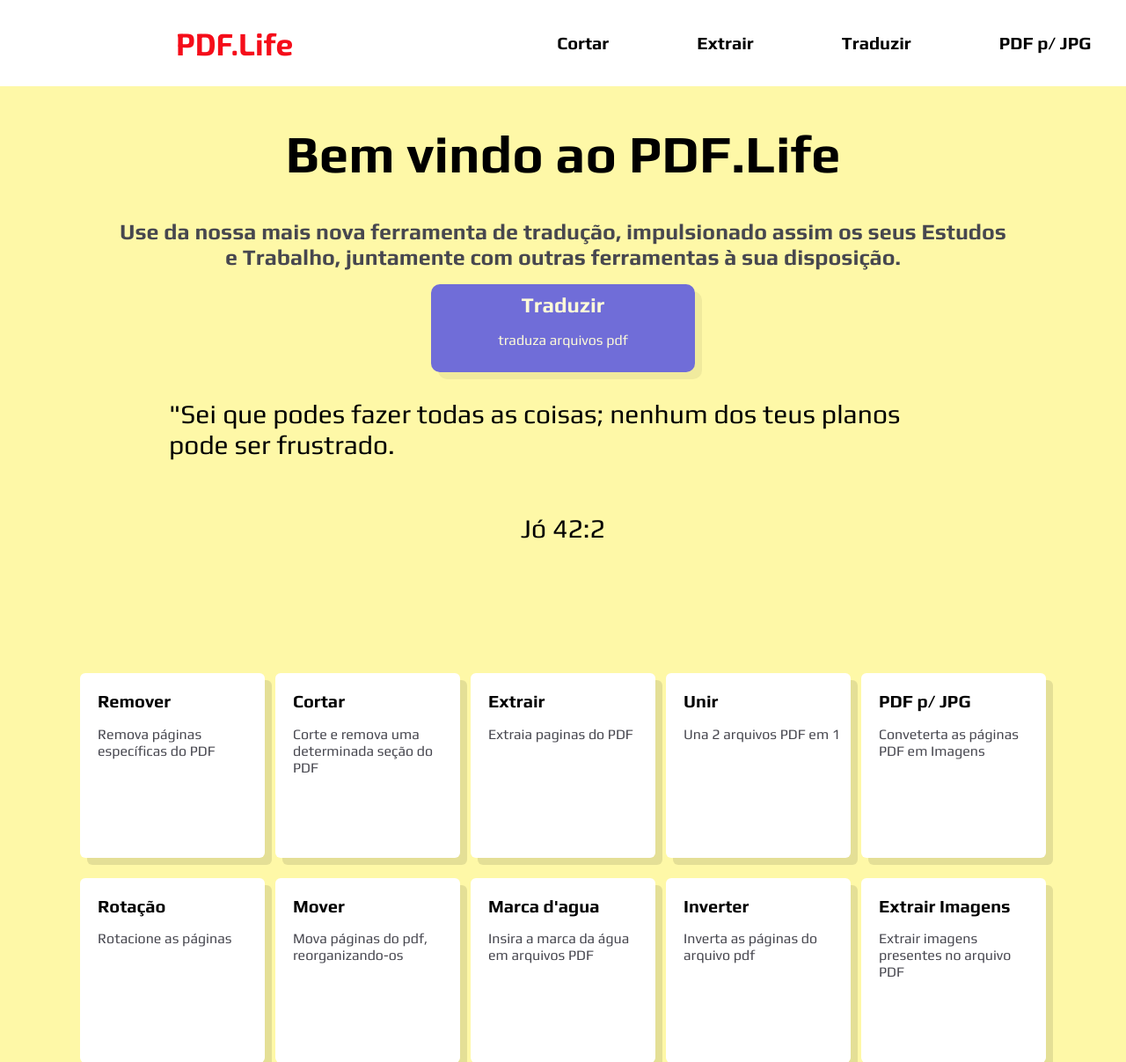
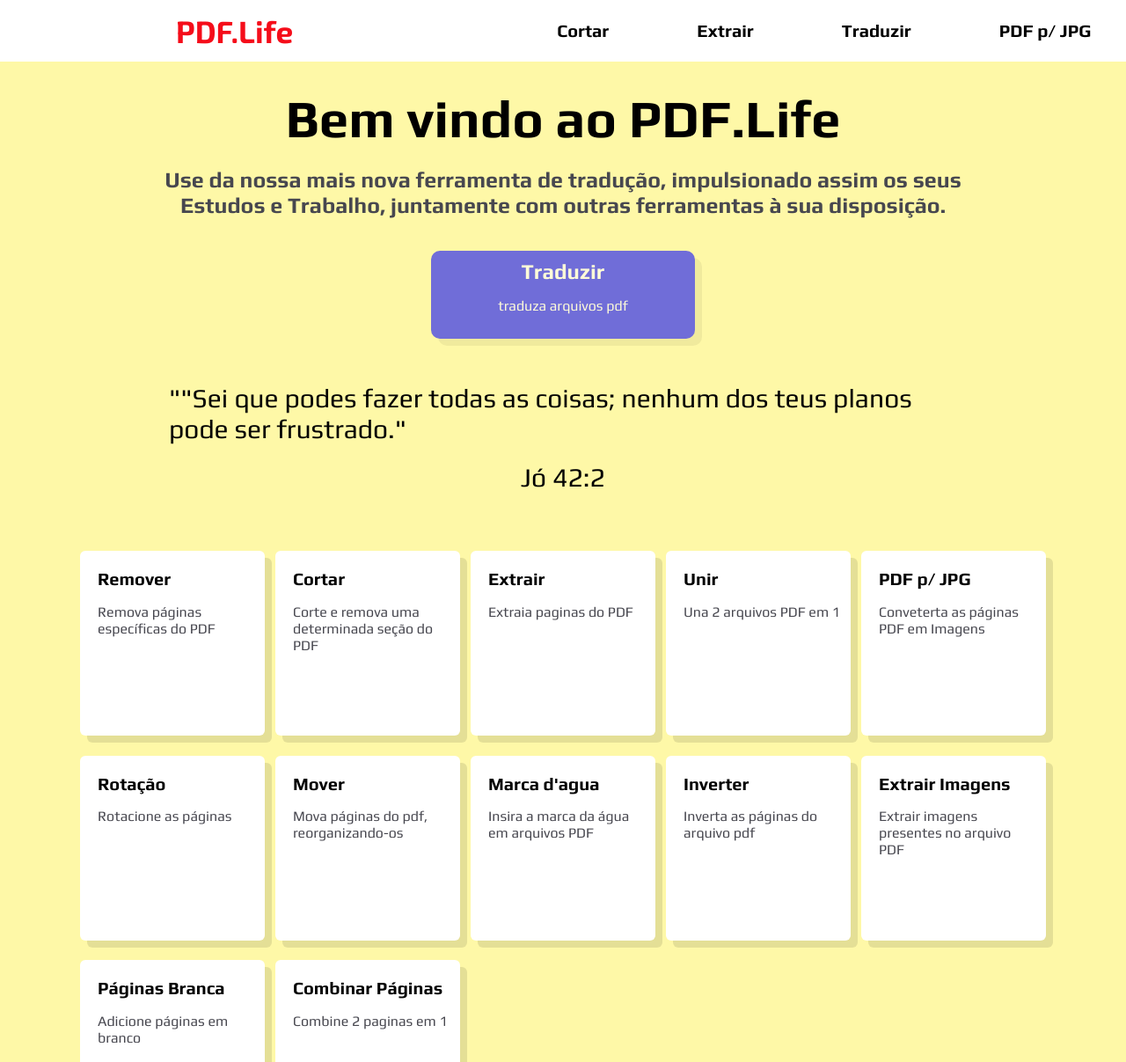
Before and after one commit to pdflife/pdf_life, a Flask app: page / in a window 1280 px wide. Shown: the top 1207 px of the page at 88% size. Run offline with Flask 3, Linux system fonts and the light colour scheme.

Commit message:
Add files via upload

```diff
--- a/static/cabecalho.css
+++ b/static/cabecalho.css
@@ -11,7 +11,7 @@
 
 header {
     background-color: #ffffff;
-    padding: 24px;
+    padding: 10px;
     padding-left: 200px;
     position:fixed;
     z-index: 9999;
--- a/static/main.css
+++ b/static/main.css
@@ -9,12 +9,14 @@
 
 .titulo h1{
     font-size: 60px;
+    margin: 0 0;
 }
 
 .titulo h2{
     font-size: 25px;
     color: #47474f;
-    margin: 0 10%;
+    width: 1000px;
+
 }
 
 .container {
@@ -165,9 +167,15 @@
     display: flex;
     justify-content: center;
     font-size: 30px;
-    padding-bottom: 50px;
 }
-
+#versiculo p {
+    margin: 0px 0px;
+    padding-top: 50px;
+}
+#localizacao p {
+    margin: 0px 0px;
+    padding-top: 20px;
+}
 .mk{
     display: flex;
     align-items: center;
--- a/static/main.js
+++ b/static/main.js
@@ -37,7 +37,7 @@
     var versiculoAleatorio = versiculos[indice].versiculo;
     var localizacaoAleatoria = versiculos[indice].localizacao;
     // Exibe o versículo e a localização na página HTML
-    document.getElementById("versiculo").innerHTML = "<p>" + versiculoAleatorio + "</p>";
+    document.getElementById("versiculo").innerHTML = "<p>" +'"'+ versiculoAleatorio +'"'+ "</p>";
     document.getElementById("localizacao").innerHTML = "<p>" + localizacaoAleatoria + "</p>";
 }
 
--- a/static/response.css
+++ b/static/response.css
@@ -10,6 +10,11 @@
     }
     .menu{
         gap: 60px;
+    }
+
+    .titulo h2{
+        width: auto;
+        margin: 0 80px;
     }
 
 
```
